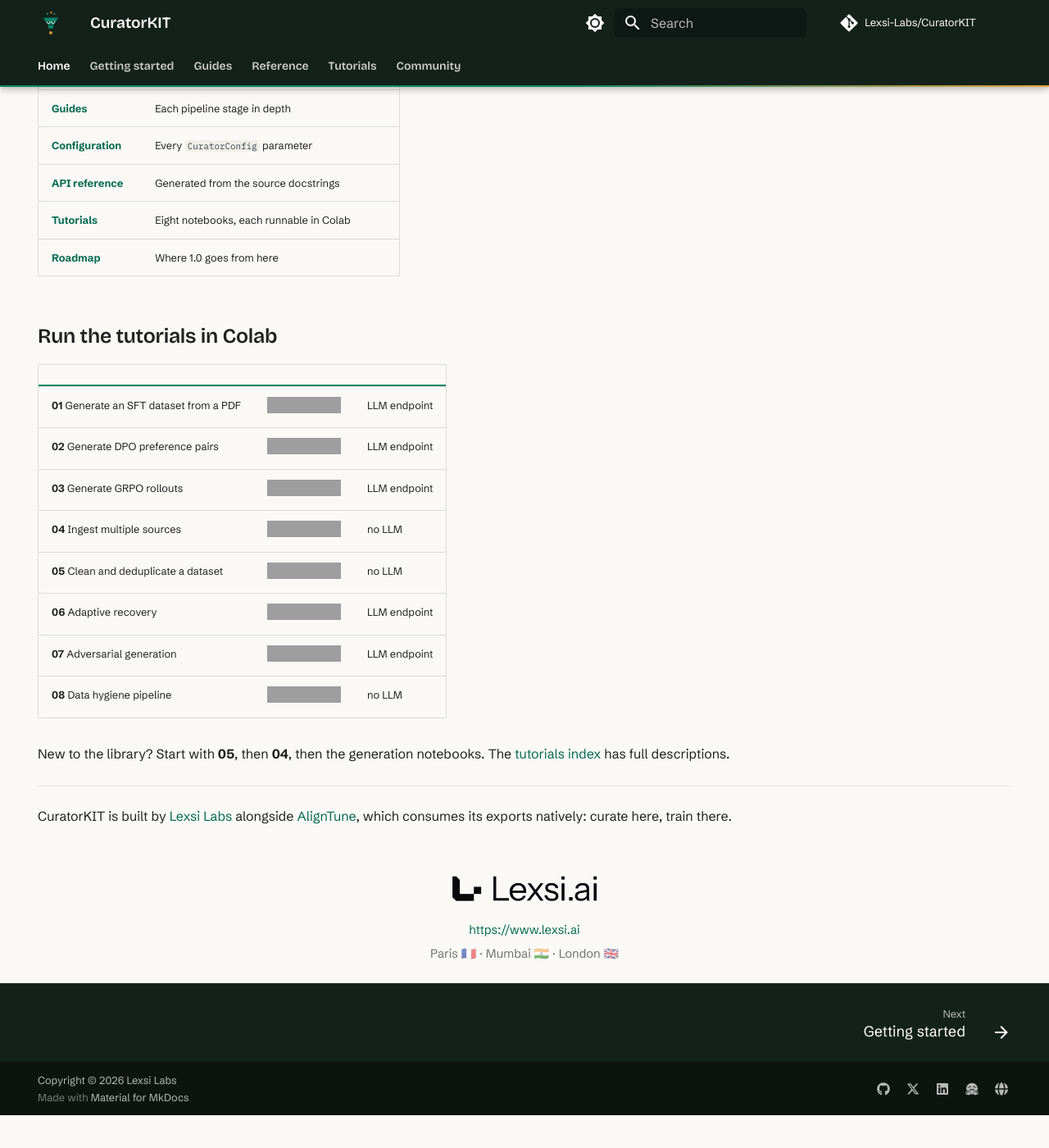
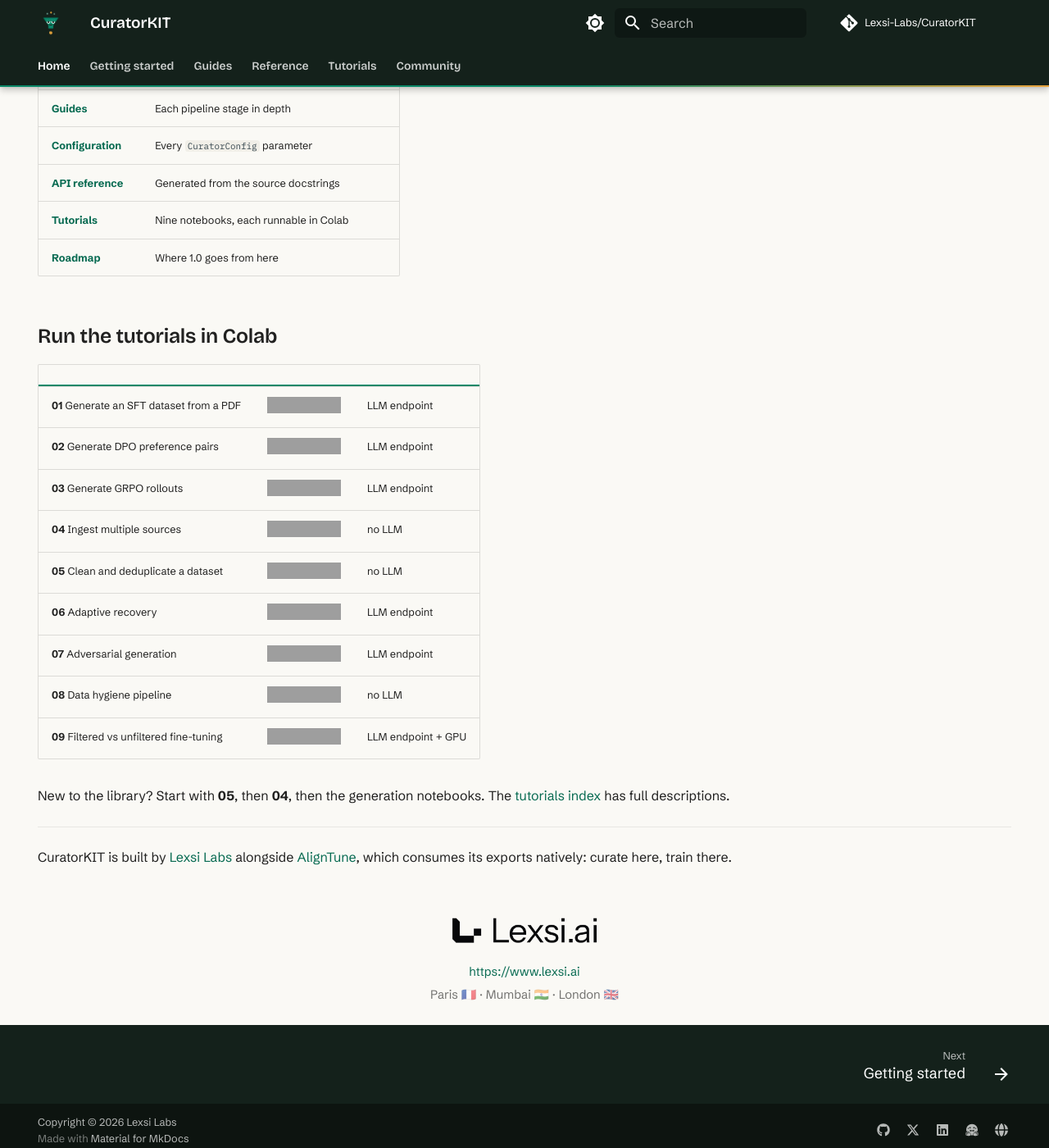
Before and after one commit to Lexsi-Labs/CuratorKIT, an MkDocs documentation site: the page built from docs/index.md, in a window 1280 px wide and 1400 px high, scrolled down 1917 px. Shown: the whole window at 82% size. Built offline with MkDocs 1.6.1 and Material for MkDocs 9.7.7, drawn with Linux system fonts in a browser that asks for light colours; comment, search, counter and statistics services are not loaded; the version menu is left out; before the commit the page ends 3277 px from its top, so only the background shows below that; grey boxes are pictures that could not be loaded.

Commit message:
Add notebook 09 and update Colab links across docs and README

```diff
--- a/docs/index.md
+++ b/docs/index.md
@@ -137,7 +137,7 @@
 | **[Guides](guides/index.md)** | Each pipeline stage in depth |
 | **[Configuration](reference/configuration.md)** | Every `CuratorConfig` parameter |
 | **[API reference](reference/api/index.md)** | Generated from the source docstrings |
-| **[Tutorials](tutorials/index.md)** | Eight notebooks, each runnable in Colab |
+| **[Tutorials](tutorials/index.md)** | Nine notebooks, each runnable in Colab |
 | **[Roadmap](community/roadmap.md)** | Where 1.0 goes from here |
 
 </div>
@@ -156,6 +156,7 @@
 | **06** Adaptive recovery | [![Colab](https://colab.research.google.com/assets/colab-badge.svg)](https://colab.research.google.com/drive/1OYGOUUWqH_HzgimTHq9R11eg6pyNjWs_?usp=sharing) | LLM endpoint |
 | **07** Adversarial generation | [![Colab](https://colab.research.google.com/assets/colab-badge.svg)](https://colab.research.google.com/drive/1DSWNeHPI3elIL9Ts9U8s7DfFffTrPhoo?usp=sharing) | LLM endpoint |
 | **08** Data hygiene pipeline | [![Colab](https://colab.research.google.com/assets/colab-badge.svg)](https://colab.research.google.com/drive/1HSXAKGSdXTPSw4CNN269Qj5N6ca0H89R?usp=sharing) | no LLM |
+| **09** Filtered vs unfiltered fine-tuning | [![Colab](https://colab.research.google.com/assets/colab-badge.svg)](https://colab.research.google.com/drive/1sJ_LL-f4VbVGMol2F-Y3XppIvnU1JXUB?usp=sharing) | LLM endpoint + GPU |
 
 </div>
 
```
Also changed, not shown: README.md (+15 -1 lines), docs/tutorials/index.md (+2 -0 lines), 1 other file.
